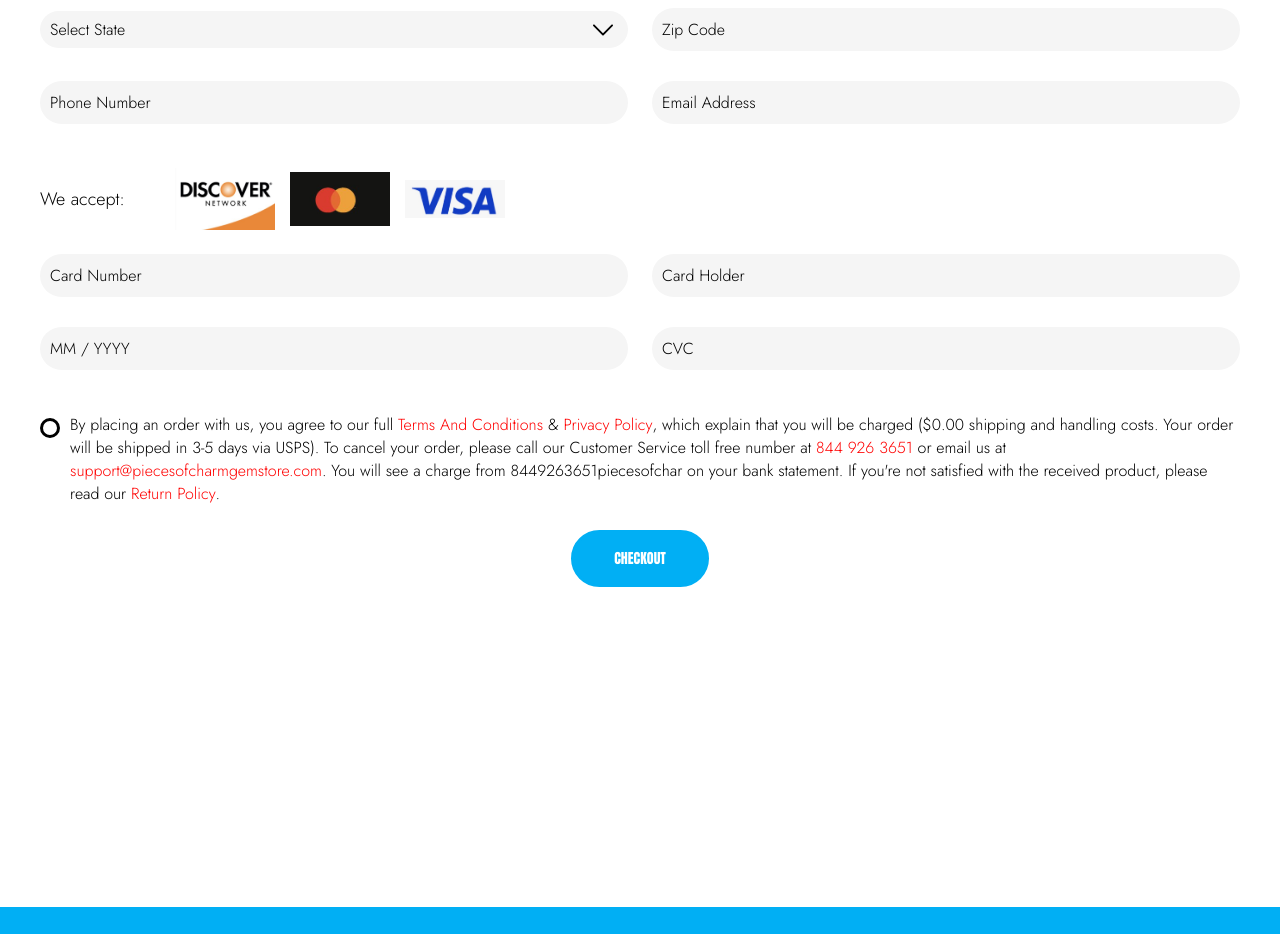
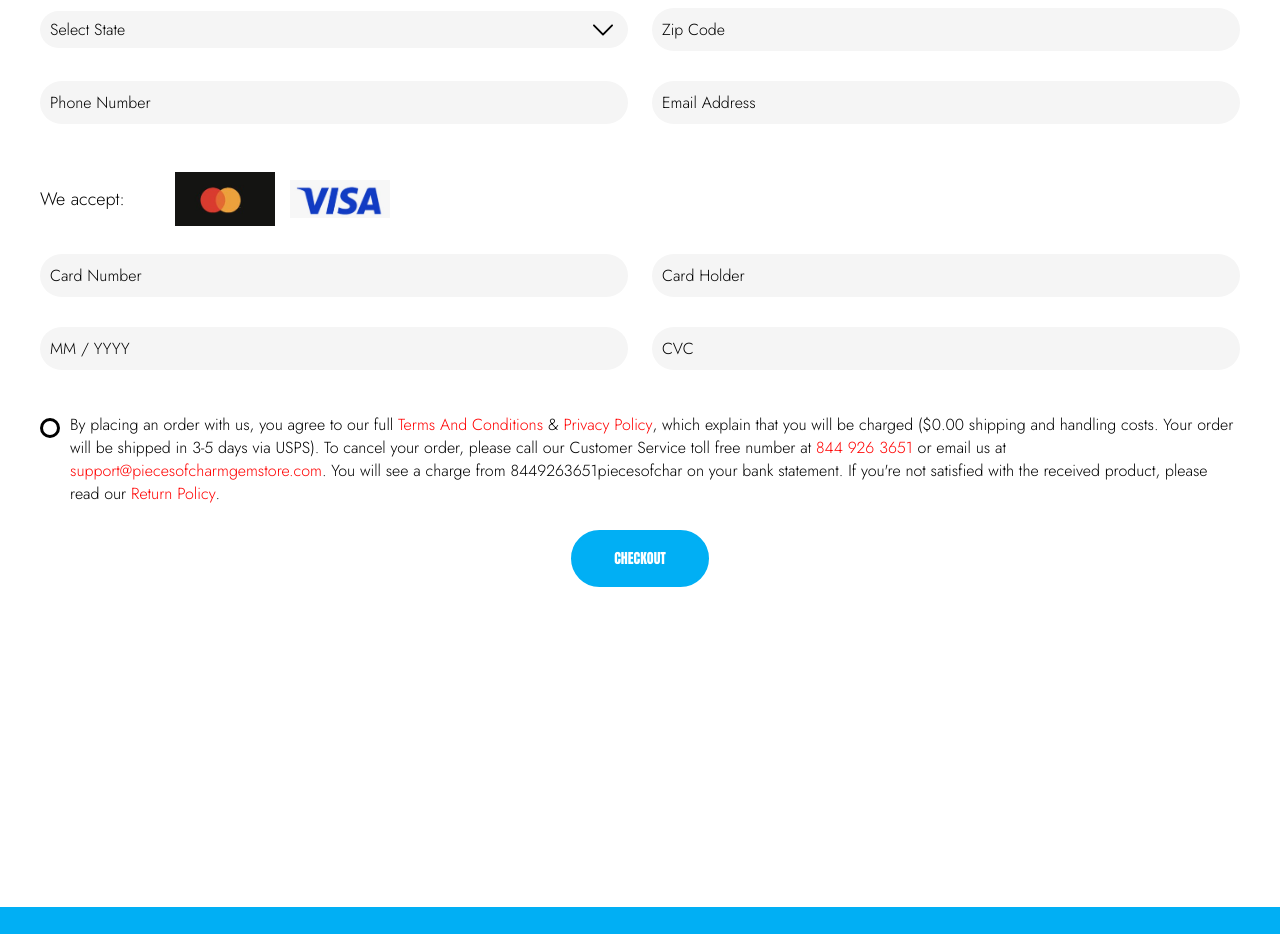
Before and after one commit to YanaEgorova/new-template-164, a plain HTML site: page shop.html in a window 1280 px wide. Shown: the part 753-1687 px from the top of the page. Drawn offline with Linux system fonts and the light colour scheme; a script that the page names is missing.

Commit message:
remove discover and add template number

```diff
--- a/css/order.css
+++ b/css/order.css
@@ -217,8 +217,9 @@ select {
         margin-bottom: 0;
         margin-right: 5rem;
     }
-    .accept__list {
+    /* .accept__list {
         flex-grow: 1;
         max-width: 33rem;
-    }
+    } */
+    .accept__item:not(:last-child) { margin-right: 1.5rem; }
 }
--- a/js/website-data.js
+++ b/js/website-data.js
@@ -7,6 +7,8 @@ export const WEBSITE_ADDRESS = '9 Camp Bal Place, Little Falls, NJ 07424, USA';
 export const WEBSITE_RETURN_ADDRESS = '1025 Industry Rd Harrodsburg, KY 40330, USA';
 export const WEBSITE_DESCRIPTOR = '8449263651piecesofchar';
 export const WEBSITE_FULFILLMENT = 'Fulfill Brokerage Inc.';
+
+const templateNumber = 'new-template-164';
 
 let websiteName = document.querySelectorAll('.js_website-name');
 let websiteUrl = document.querySelectorAll('.js_website-url');
--- a/shop.html
+++ b/shop.html
@@ -225,9 +225,9 @@
               <div class="accept__box">
                 <p class="text">We accept:</p>
                 <ul class="accept__list">
-                  <li class="accept__item">
+                  <!-- <li class="accept__item">
                     <img src="./img/icons/discover.png" alt="" class="accept__img">
-                  </li>
+                  </li> -->
                   <li class="accept__item">
                     <img src="./img/icons/mastercard.png" alt="" class="accept__img">
                   </li>
```
